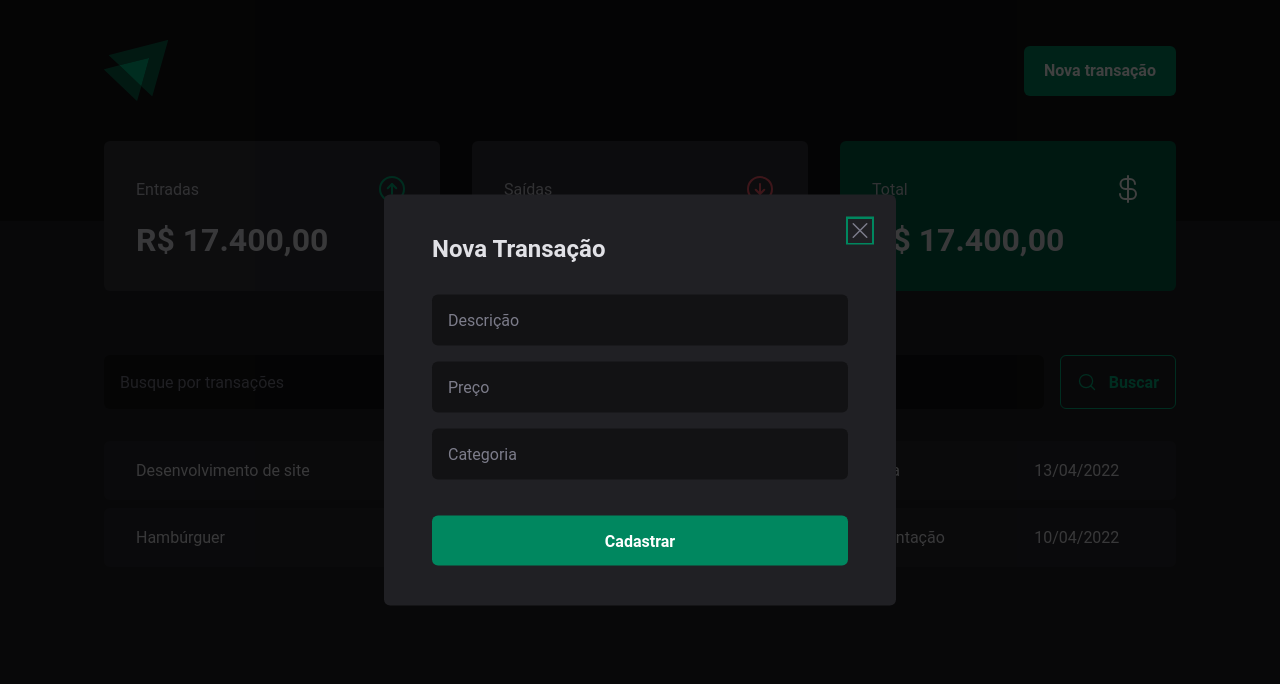
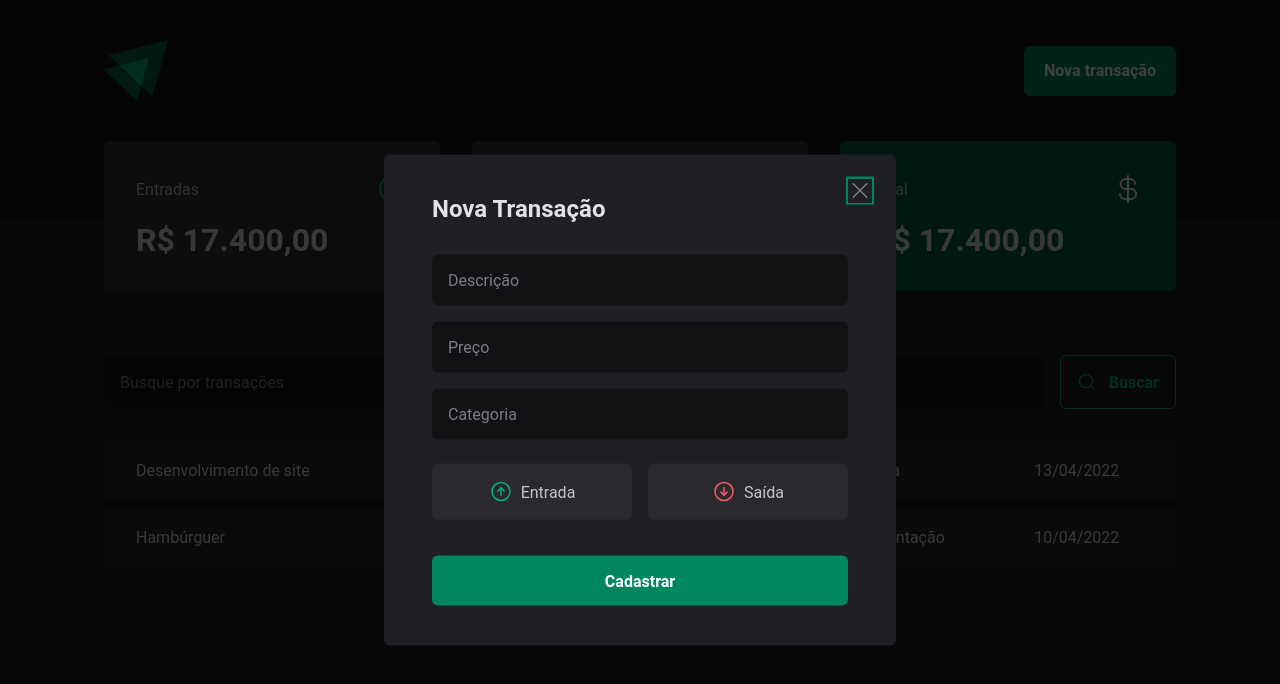
Before and after one commit to francelinom/td-money, a React app: page / in a window 1280 px wide. Both pictures are taken after a click on the button "Nova transação". Shown: the top 684 px of the page. Built offline with nearby package versions, Linux system fonts and the light colour scheme; the HTML template or start-up script is replaced by a standard one.

Commit message:
feat: entry and exit buttons

```diff
--- a/src/components/NewTransactionModal/index.tsx
+++ b/src/components/NewTransactionModal/index.tsx
@@ -1,6 +1,6 @@
 import * as Dialog from '@radix-ui/react-dialog';
-import { X } from "phosphor-react";
-import { CloseButton, Content, Overlay } from './styles';
+import { ArrowCircleDown, ArrowCircleUp, X } from "phosphor-react";
+import { CloseButton, Content, Overlay, TransactionType, TransactionTypeButton } from './styles';
 
 export function NewTransactionModal() {
     return (
@@ -15,6 +15,18 @@
                     <input type="text" placeholder="Descrição" required />
                     <input type="number" placeholder="Preço" required />
                     <input type="text" placeholder="Categoria" required />
+
+                    <TransactionType>
+                        <TransactionTypeButton variant="income">
+                            <ArrowCircleUp size={24} />
+                            Entrada
+                        </TransactionTypeButton>
+                        <TransactionTypeButton variant="outcome">
+                            <ArrowCircleDown size={24} />
+                            Saída
+                        </TransactionTypeButton>
+                    </TransactionType>
+
                     <button type="submit">
                         Cadastrar
                     </button>
--- a/src/components/NewTransactionModal/styles.ts
+++ b/src/components/NewTransactionModal/styles.ts
@@ -66,3 +66,33 @@
   cursor: pointer;
   color: ${(props) => props.theme["gray-500"]};
 `;
+
+export const TransactionType = styled.div`
+  display: grid;
+  grid-template-columns: repeat(2, 1fr);
+  gap: 1rem;
+  margin-top: 0.5rem;
+`;
+
+interface TransactionTypeButtonProps {
+  variant: "income" | "outcome";
+}
+
+export const TransactionTypeButton = styled.button<TransactionTypeButtonProps>`
+  background: ${(props) => props.theme["gray-700"]};
+  padding: 1rem;
+  display: flex;
+  align-items: center;
+  justify-content: center;
+  gap: 0.5rem;
+  border-radius: 6px;
+  cursor: pointer;
+  border: 0;
+  color: ${(props) => props.theme["gray-300"]};
+  svg {
+    color: ${(props) =>
+      props.variant === "income"
+        ? props.theme["green-300"]
+        : props.theme["red-300"]};
+  }
+`;
```
